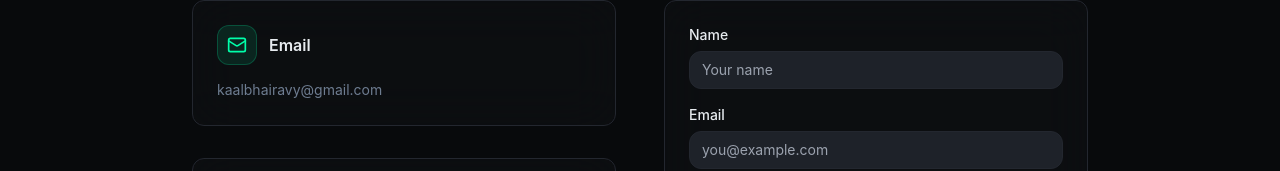
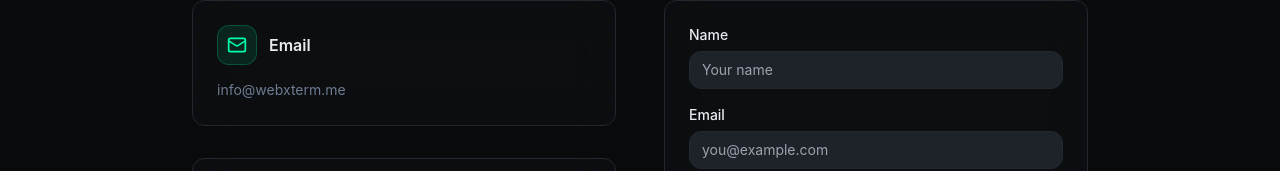
Before and after one commit to Yesveer/WebXTerm, a Next.js app: page /contact in a window 1280 px wide. Shown: the part 376-547 px from the top of the page. Built offline with nearby package versions, Linux system fonts and the light colour scheme.

Commit message:
Add Emails

```diff
--- a/app/contact/page.tsx
+++ b/app/contact/page.tsx
@@ -87,8 +87,8 @@ export default function ContactPage() {
                   </div>
                   <h3 className="font-semibold">Email</h3>
                 </div>
-                <a href="mailto:kaalbhairavy@gmail.com" className="text-muted-foreground hover:text-primary transition-colors text-sm">
-                  kaalbhairavy@gmail.com
+                <a href="mailto:info@webxterm.me" className="text-muted-foreground hover:text-primary transition-colors text-sm">
+                  info@webxterm.me
                 </a>
               </div>
 
```
